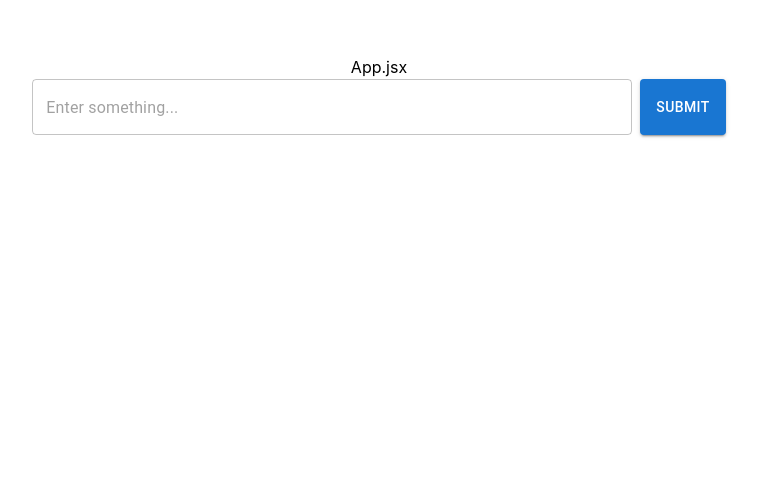
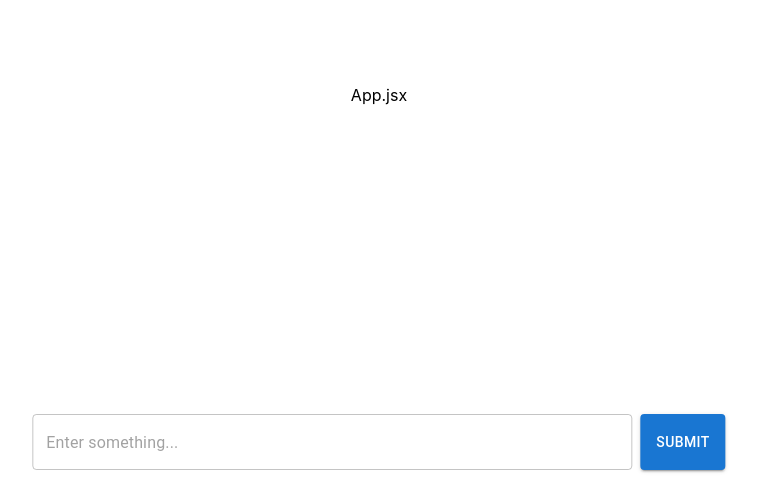
Before and after one commit to dkvasudevan/ExcelAI-React, a React (Vite) app: page / in a window 1280 px wide. Shown: the part 305-800 px from the top of the page, without its empty margins (261-1019 px from the left). Built offline with nearby package versions, Linux system fonts and the light colour scheme.

Commit message:
add input bar and center it horizontally

```diff
--- a/src/App.jsx
+++ b/src/App.jsx
@@ -1,14 +1,12 @@
 import { useState } from 'react';
 import FileInputPanel from './components/FileInputPanel/FileInputPanel';
 import './App.css';
-
+import ChatPanel from './components/ChatPanel/ChatPanel';
 function App() {
   return (
     <>
-      <div>
-        App.jsx
-        <FileInputPanel />
-      </div>
+      <div>App.jsx</div>
+      <ChatPanel />
     </>
   );
 }
--- a/src/components/ChatPanel/ChatPanel.css
+++ b/src/components/ChatPanel/ChatPanel.css
@@ -0,0 +1,18 @@
+.ChatPanel {
+  display: flex;
+  flex-direction: column;
+  background-color: red;
+  width: 100%;
+
+  /* left: 40; */
+}
+
+.FileInput {
+  position: fixed;
+  bottom: 25px;
+  left: 50%; /* Move to the horizontal center */
+  transform: translateX(-50%); /* Center the element horizontally */
+  align-items: center;
+  flex-direction: column;
+  margin-top: auto;
+}
--- a/src/components/ChatPanel/ChatPanel.jsx
+++ b/src/components/ChatPanel/ChatPanel.jsx
@@ -1,11 +1,16 @@
 import './ChatPanel.css';
+import FileInputPanel from '../FileInputPanel/FileInputPanel';
 
 function ChatPanel() {
   return (
     <>
-      <div>Hello</div>
+      <div className="ChatPanel">
+        <div className="FileInput">
+          <FileInputPanel />
+        </div>
+      </div>
     </>
   );
 }
 
-export default FileInputPanel;
+export default ChatPanel;
```
